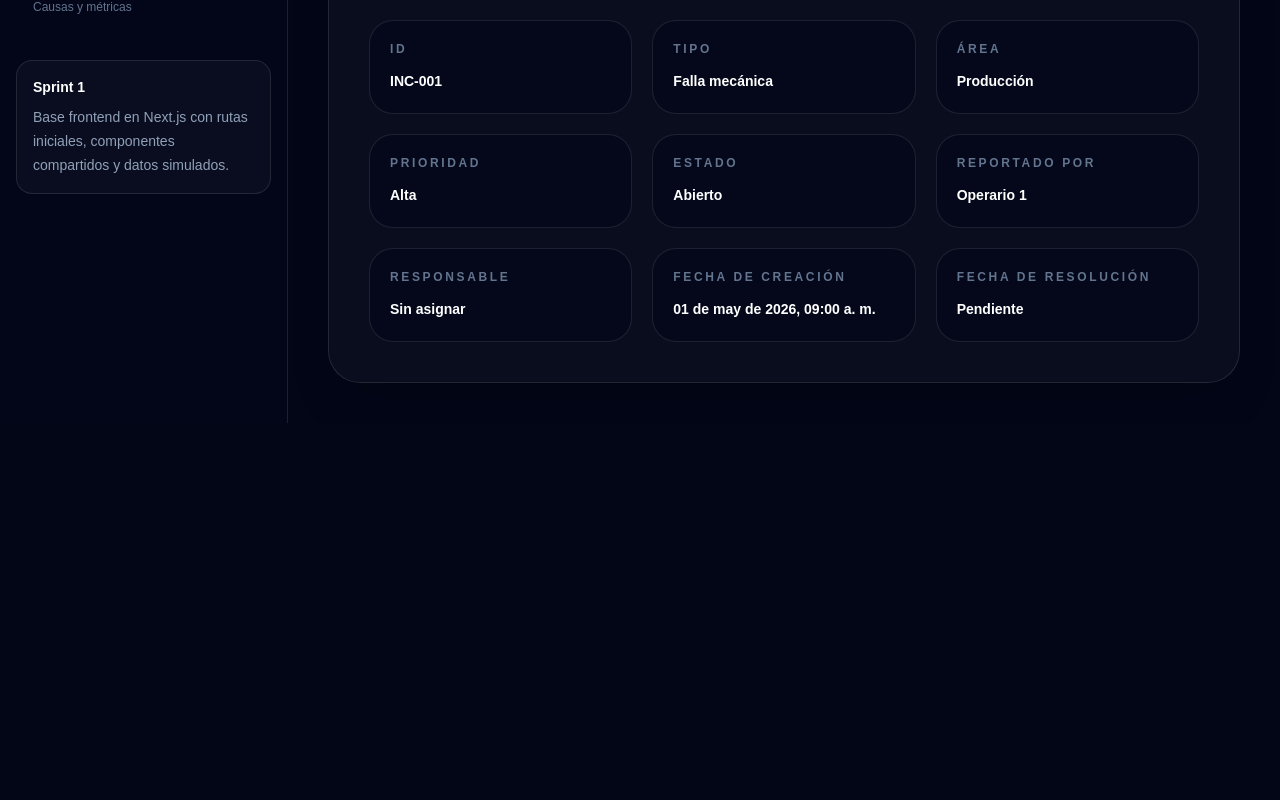
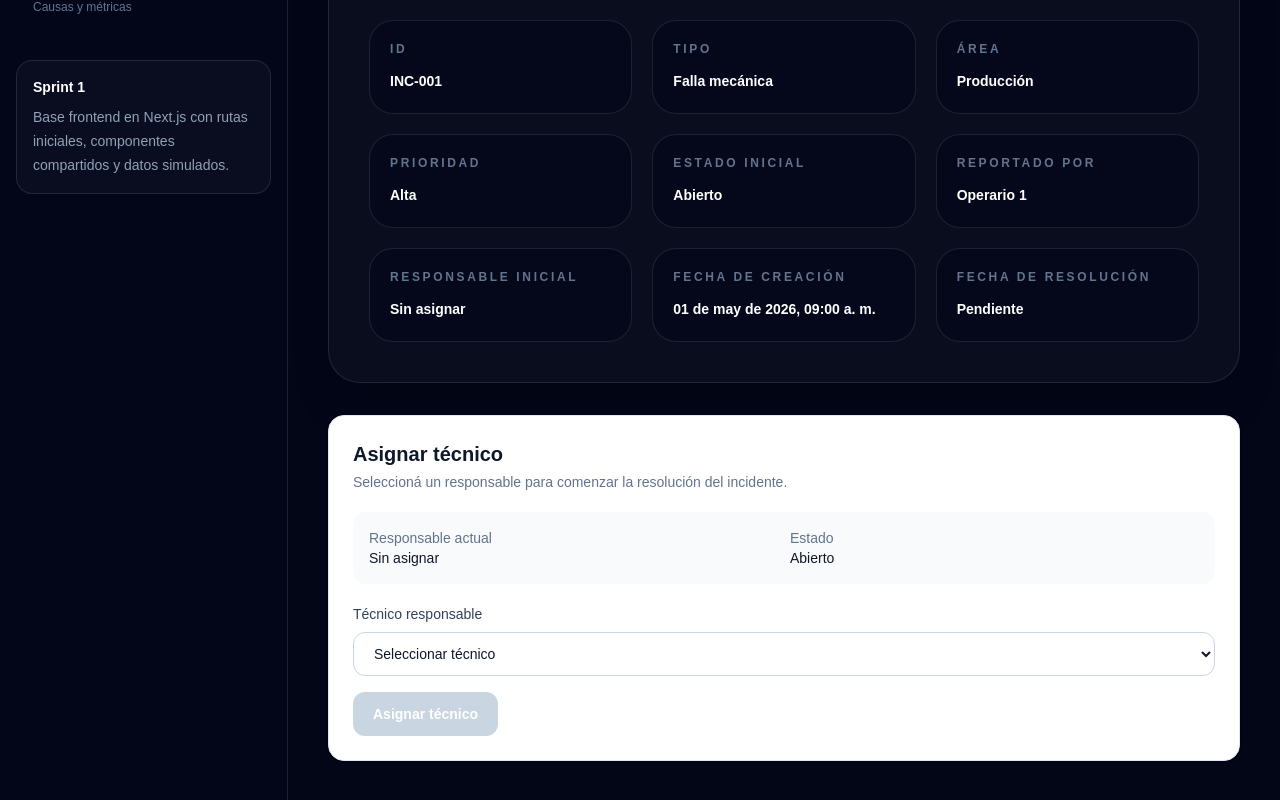
Before and after one commit to No-Country-simulation/S04-26-Equipo-19-Web-App-Development, a Next.js app in the folder frontend/: page /incidents/INC-001 in a window 1280 px wide. Shown: the part 388-1188 px from the top of the page. Before the commit the page ends 811 px from the top, so only its background shows below. Built offline with nearby package versions, Linux system fonts and the light colour scheme.

Commit message:
assign technician

```diff
--- a/frontend/src/app/incidents/[id]/page.js
+++ b/frontend/src/app/incidents/[id]/page.js
@@ -1,26 +1,65 @@
 import Link from "next/link";
 import { notFound } from "next/navigation";
+
 import { incidents } from "@/data/incidents";
 import StatusBadge from "@/components/incidents/StatusBadge";
+import AssignTechnicianForm from "@/components/incidents/AssignTechnicianForm";
 import { formatDate } from "@/utils/formatDate";
 
+/**
+ * Genera las rutas estáticas para cada incidente mockeado.
+ *
+ * Ejemplo:
+ * /incidents/INC-001
+ * /incidents/INC-002
+ *
+ * Por ahora usamos datos locales desde "@/data/incidents".
+ * Cuando exista backend, esta lógica puede reemplazarse por una llamada a API.
+ */
 export function generateStaticParams() {
   return incidents.map((incident) => ({
     id: incident.id,
   }));
 }
 
+/**
+ * Página de detalle de un incidente.
+ *
+ * Responsabilidad de esta pantalla:
+ * - Mostrar la información completa de un incidente.
+ * - Permitir al supervisor asignar un técnico responsable.
+ *
+ * Importante:
+ * Esta página sigue siendo un Server Component.
+ * El formulario de asignación es un Client Component porque usa localStorage.
+ */
 export default async function IncidentDetailPage({ params }) {
+  /**
+   * En Next.js 15, params puede tratarse como una promesa.
+   * Por eso mantenemos await params para evitar problemas de compatibilidad.
+   */
   const { id } = await params;
 
+  /**
+   * Buscamos el incidente según el id recibido en la URL.
+   *
+   * Ejemplo:
+   * Si la URL es /incidents/INC-001,
+   * buscamos el incidente cuyo id sea "INC-001".
+   */
   const incident = incidents.find((item) => item.id === id);
 
+  /**
+   * Si no existe un incidente con ese id,
+   * Next renderiza automáticamente la página 404.
+   */
   if (!incident) {
     notFound();
   }
 
   return (
     <section className="mx-auto w-full max-w-7xl space-y-8 px-6 py-8 lg:px-10 lg:py-10">
+      {/* Navegación para volver al listado general de incidentes */}
       <Link
         href="/incidents"
         className="inline-flex w-fit items-center rounded-full border border-cyan-400/20 bg-cyan-400/5 px-4 py-2 text-sm font-semibold text-cyan-300 transition hover:border-cyan-400/40 hover:bg-cyan-400/10 hover:text-cyan-200"
@@ -28,6 +67,7 @@ export default async function IncidentDetailPage({ params }) {
         ← Volver a incidentes
       </Link>
 
+      {/* Card principal con la información del incidente */}
       <article className="rounded-[2rem] border border-white/10 bg-white/[0.03] p-6 shadow-2xl shadow-black/20 md:p-8 lg:p-10">
         <div className="flex flex-col gap-6 md:flex-row md:items-start md:justify-between">
           <div className="max-w-3xl">
@@ -44,29 +84,44 @@ export default async function IncidentDetailPage({ params }) {
             </p>
           </div>
 
+          {/* Estado original del incidente según la data mock */}
           <div className="shrink-0">
             <StatusBadge status={incident.status} />
           </div>
         </div>
 
+        {/* Datos generales del incidente */}
         <div className="mt-10 grid gap-5 border-t border-white/10 pt-8 md:grid-cols-2 xl:grid-cols-3">
           <DetailItem label="ID" value={incident.id} />
           <DetailItem label="Tipo" value={incident.type} />
           <DetailItem label="Área" value={incident.area} />
           <DetailItem label="Prioridad" value={incident.priority} />
-        <DetailItem label="Estado" value={incident.status} />
+
+          {/*
+            Estos valores vienen desde el mock inicial.
+            El formulario de asignación muestra el responsable/estado actualizado
+            usando localStorage hasta que exista backend.
+          */}
+          <DetailItem label="Estado inicial" value={incident.status} />
           <DetailItem label="Reportado por" value={incident.reportedBy} />
-        <DetailItem label="Responsable" value={incident.assignedTo} />
+          <DetailItem label="Responsable inicial" value={incident.assignedTo} />
+
           <DetailItem
             label="Fecha de creación"
             value={formatDate(incident.createdAt)}
           />
+
           <DetailItem
             label="Fecha de resolución"
-          value={incident.resolvedAt ? formatDate(incident.resolvedAt) : "Pendiente"}
+            value={
+              incident.resolvedAt
+                ? formatDate(incident.resolvedAt)
+                : "Pendiente"
+            }
           />
         </div>
 
+        {/* Bloque reservado para futuros datos de resolución */}
         {incident.status === "Cerrado" && (
           <div className="mt-8 rounded-3xl border border-emerald-400/20 bg-emerald-400/10 p-5">
             <p className="text-sm font-semibold text-emerald-300">
@@ -74,15 +129,38 @@ export default async function IncidentDetailPage({ params }) {
             </p>
 
             <p className="mt-2 text-sm leading-6 text-slate-300">
-            Incidente cerrado. La nota de resolución se agregará cuando esté disponible en el flujo de cierre.
+              Incidente cerrado. La nota de resolución se agregará cuando esté
+              disponible en el flujo de cierre.
             </p>
           </div>
         )}
       </article>
+
+      {/*
+        Formulario de asignación de técnico.
+
+        Este componente:
+        - Permite elegir un técnico responsable.
+        - Guarda la asignación en localStorage.
+        - Cambia visualmente el estado a "En proceso".
+        - Queda preparado para reemplazar localStorage por una llamada API.
+      */}
+      <AssignTechnicianForm
+        incidentId={incident.id}
+        currentAssignedTo={incident.assignedTo}
+        currentStatus={incident.status}
+      />
     </section>
   );
 }
 
+/**
+ * Componente auxiliar para mostrar pares label/value.
+ *
+ * Lo dejamos dentro del mismo archivo porque solo se usa en esta pantalla.
+ * Si más adelante se reutiliza en otras páginas, conviene moverlo a:
+ * src/components/ui/DetailItem.jsx
+ */
 function DetailItem({ label, value }) {
   return (
     <div className="rounded-3xl border border-white/10 bg-slate-950/60 p-5 transition hover:border-cyan-400/20 hover:bg-slate-900/70">
--- /dev/null
+++ b/frontend/src/components/incidents/AssignTechnicianForm.jsx
@@ -0,0 +1,164 @@
+"use client";
+
+import { useEffect, useState } from "react";
+import { technicians } from "@/constants/technicians";
+
+// Key única para guardar asignaciones locales en el navegador.
+// Esto simula persistencia hasta que conectemos el backend real.
+const STORAGE_KEY = "opscore-incident-assignments";
+
+// Estados usados por el flujo de asignación.
+// Lo dejamos como constante para evitar strings repetidos y errores de tipeo.
+const INCIDENT_STATUS = {
+  IN_PROGRESS: "En proceso",
+};
+
+/**
+ * Lee las asignaciones guardadas en localStorage.
+ *
+ * La función está separada para mantener el componente más limpio
+ * y para centralizar el manejo de errores.
+ */
+function getStoredAssignments() {
+  try {
+    return JSON.parse(localStorage.getItem(STORAGE_KEY)) || {};
+  } catch (error) {
+    console.error("Error reading incident assignments from localStorage:", error);
+    return {};
+  }
+}
+
+/**
+ * Guarda las asignaciones actualizadas en localStorage.
+ *
+ * En el futuro, esta función sería reemplazada por una llamada al backend:
+ * PATCH /api/incidents/:id/assign
+ */
+function saveStoredAssignments(assignments) {
+  try {
+    localStorage.setItem(STORAGE_KEY, JSON.stringify(assignments));
+  } catch (error) {
+    console.error("Error saving incident assignments in localStorage:", error);
+  }
+}
+
+/**
+ * Formulario para asignar un técnico responsable a un incidente.
+ *
+ * Este componente representa una acción típica del supervisor:
+ * tomar un incidente abierto, asignar un responsable y moverlo a "En proceso".
+ */
+export default function AssignTechnicianForm({
+  incidentId,
+  currentAssignedTo = "Sin asignar",
+  currentStatus = "Abierto",
+}) {
+  const [selectedTechnicianId, setSelectedTechnicianId] = useState("");
+  const [assignedTo, setAssignedTo] = useState(currentAssignedTo);
+  const [status, setStatus] = useState(currentStatus);
+
+  /**
+   * Al cargar el componente, buscamos si este incidente ya tenía
+   * una asignación guardada localmente.
+   *
+   * Esto permite que la asignación sobreviva al refresh de la página
+   * mientras seguimos trabajando sin backend.
+   */
+  useEffect(() => {
+    const savedAssignments = getStoredAssignments();
+    const savedIncident = savedAssignments[incidentId];
+
+    if (!savedIncident) return;
+
+    setAssignedTo(savedIncident.assignedTo);
+    setStatus(savedIncident.status);
+  }, [incidentId]);
+
+  function handleSubmit(event) {
+    event.preventDefault();
+
+    if (!selectedTechnicianId) return;
+
+    const selectedTechnician = technicians.find(
+      (technician) => technician.id === selectedTechnicianId
+    );
+
+    if (!selectedTechnician) return;
+
+    const savedAssignments = getStoredAssignments();
+
+    const updatedIncident = {
+      assignedTo: selectedTechnician.name,
+      status: INCIDENT_STATUS.IN_PROGRESS,
+    };
+
+    saveStoredAssignments({
+      ...savedAssignments,
+      [incidentId]: updatedIncident,
+    });
+
+    setAssignedTo(updatedIncident.assignedTo);
+    setStatus(updatedIncident.status);
+    setSelectedTechnicianId("");
+  }
+
+  return (
+    <section className="rounded-2xl border border-slate-200 bg-white p-6 shadow-sm">
+      <div className="mb-5">
+        <h2 className="text-xl font-semibold text-slate-900">
+          Asignar técnico
+        </h2>
+
+        <p className="mt-1 text-sm text-slate-500">
+          Seleccioná un responsable para comenzar la resolución del incidente.
+        </p>
+      </div>
+
+      <div className="mb-5 grid gap-3 rounded-xl bg-slate-50 p-4 text-sm sm:grid-cols-2">
+        <div>
+          <p className="text-slate-500">Responsable actual</p>
+          <p className="font-medium text-slate-900">{assignedTo}</p>
+        </div>
+
+        <div>
+          <p className="text-slate-500">Estado</p>
+          <p className="font-medium text-slate-900">{status}</p>
+        </div>
+      </div>
+
+      <form onSubmit={handleSubmit} className="space-y-4">
+        <div>
+          <label
+            htmlFor="technician"
+            className="mb-2 block text-sm font-medium text-slate-700"
+          >
+            Técnico responsable
+          </label>
+
+          <select
+            id="technician"
+            value={selectedTechnicianId}
+            onChange={(event) => setSelectedTechnicianId(event.target.value)}
+            className="w-full rounded-xl border border-slate-300 bg-white px-4 py-3 text-sm text-slate-900 outline-none transition focus:border-slate-900 focus:ring-2 focus:ring-slate-200"
+          >
+            <option value="">Seleccionar técnico</option>
+
+            {technicians.map((technician) => (
+              <option key={technician.id} value={technician.id}>
+                {technician.name} — {technician.role}
+              </option>
+            ))}
+          </select>
+        </div>
+
+        <button
+          type="submit"
+          disabled={!selectedTechnicianId}
+          className="rounded-xl bg-slate-900 px-5 py-3 text-sm font-semibold text-white transition hover:bg-slate-700 disabled:cursor-not-allowed disabled:bg-slate-300"
+        >
+          Asignar técnico
+        </button>
+      </form>
+    </section>
+  );
+}
--- /dev/null
+++ b/frontend/src/constants/technicians.js
@@ -0,0 +1,28 @@
+// Lista mock de técnicos disponibles para asignar incidentes.
+//
+// Por ahora trabajamos con datos locales porque todavía no tenemos backend.
+// Cuando integremos Django, este archivo debería ser reemplazado por una llamada
+// a la API, por ejemplo: GET /api/technicians
+
+export const technicians = [
+  {
+    id: "TECH-001",
+    name: "Carlos Méndez",
+    role: "Técnico mecánico",
+  },
+  {
+    id: "TECH-002",
+    name: "María Torres",
+    role: "Técnica eléctrica",
+  },
+  {
+    id: "TECH-003",
+    name: "Juan Pérez",
+    role: "Supervisor de mantenimiento",
+  },
+  {
+    id: "TECH-004",
+    name: "Lucía Fernández",
+    role: "Calidad y seguridad",
+  },
+];
```
Lines whose indentation alone changed are shown as unchanged.
